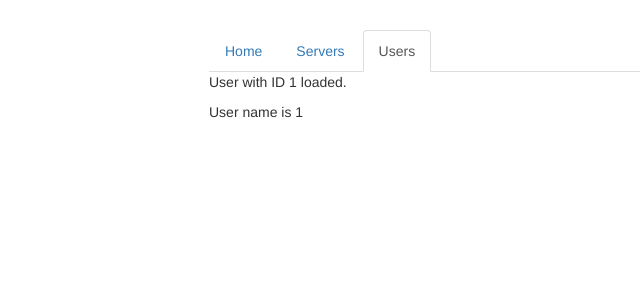
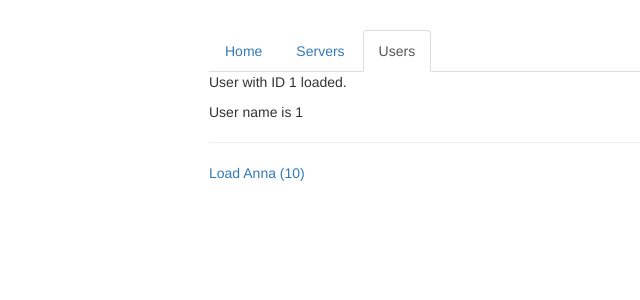
Before and after one commit to kaps03/angular-routing-example, an Angular app: page /users/1/1 in a window 1280 px wide. Shown: the top 300 px of the page, without its empty margins (56-696 px from the left). Built offline with nearby package versions, Linux system fonts and the light colour scheme.

Commit message:
fetching router parameters reactively with subscribe

```diff
--- a/src/app/users/user/user.component.html
+++ b/src/app/users/user/user.component.html
@@ -1,2 +1,4 @@
 <p>User with ID {{ user.id }} loaded.</p>
 <p>User name is {{ user.name }}</p>
+<hr>
+<a [routerLink]="['/users', 10, 'Anna']">Load Anna (10)</a>
--- a/src/app/users/user/user.component.ts
+++ b/src/app/users/user/user.component.ts
@@ -1,5 +1,5 @@
 import { Component, OnInit } from '@angular/core';
-import { ActivatedRoute } from '@angular/router';
+import { ActivatedRoute, Params } from '@angular/router';
 
 @Component({
     selector: 'app-user',
@@ -19,6 +19,14 @@
             id: this.route.snapshot.params['id'],
             name: this.route.snapshot.params['name'],
         };
+
+        this.route.params
+            .subscribe(
+                (params: Params) => {
+                      this.user.id = params['id'];
+                      this.user.name = params['name'];
+                },
+            );
     }
 
 }
```
